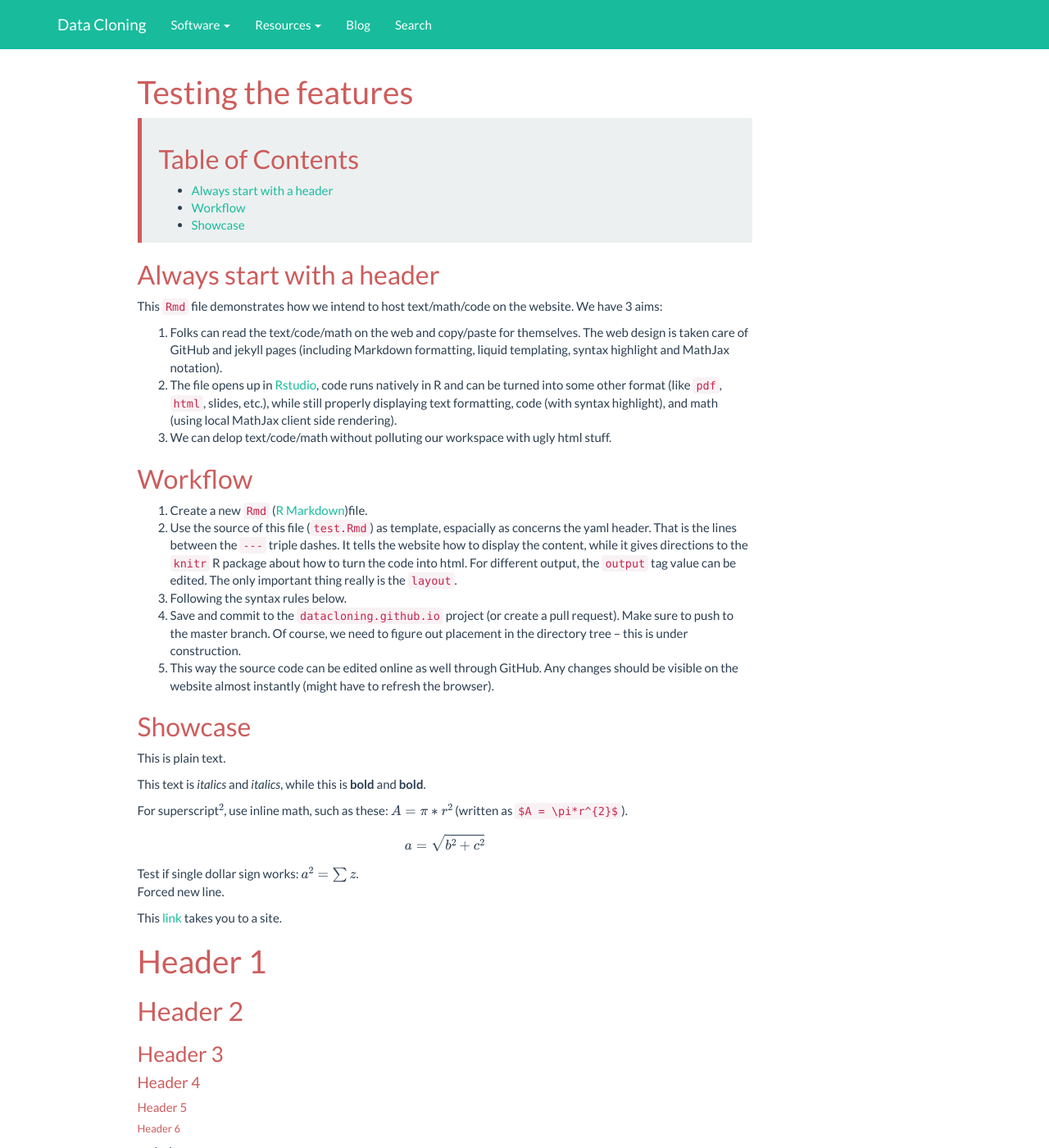
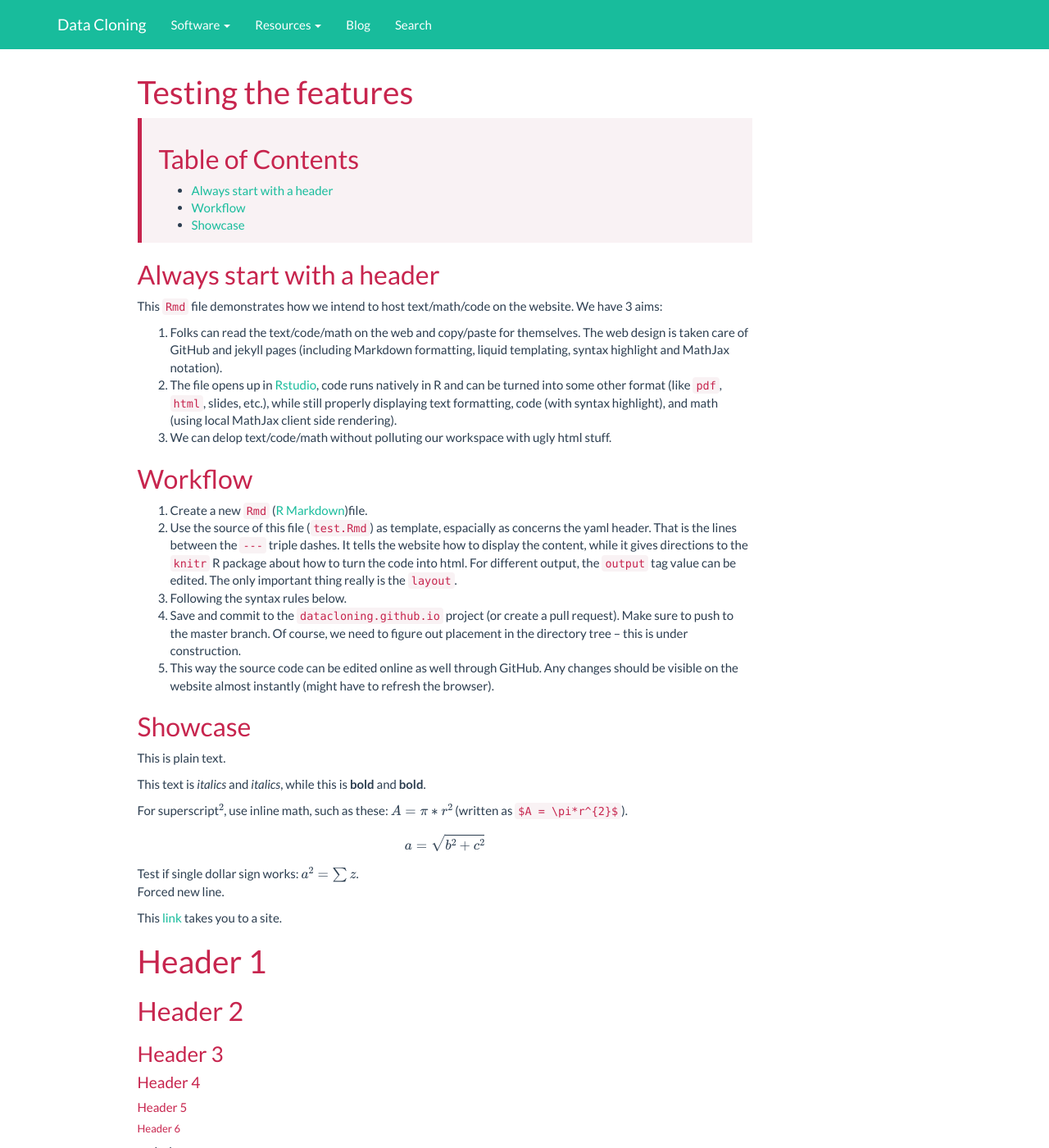
Before and after one commit to datacloning/datacloning.github.io, a Jekyll site: the page built from template.Rmd, in a window 1280 px wide and 1400 px high. Shown: the whole window at 82% size. Built offline with Jekyll 4.4.1, drawn with Linux system fonts in a browser that asks for light colours; nearby versions of some CDN libraries; formulas are drawn with MathJax 3.

Commit message:
inline color

```diff
--- a/_includes/_head.html
+++ b/_includes/_head.html
@@ -34,15 +34,16 @@
     .gsc-results-wrapper-overlay, .gsc-results-wrapper-visible, .gsc-search-button, .gsc-search-button-v2 {
         box-sizing: content-box;
     }
-    /* Salmon Orange Tomato IndianRed MidnightBlue */
+    /* same color as inline code */
     h1, h2, h3, h4, h5, h6 {
-        color: IndianRed;
+        color: #c7254e;
     }
     /* override defaults to get info block */
     blockquote {
         font-size: 100%;
-        border-left: 5px solid IndianRed;
-        background-color: #ecf0f1;
+        border-left: 5px solid #c7254e;
+        /* background-color: #ecf0f1; */
+        background-color: #f9f2f4;
     }
 </style>
 <link rel="shortcut icon" href="{{ site.baseurl }}/favicon.ico">
```
